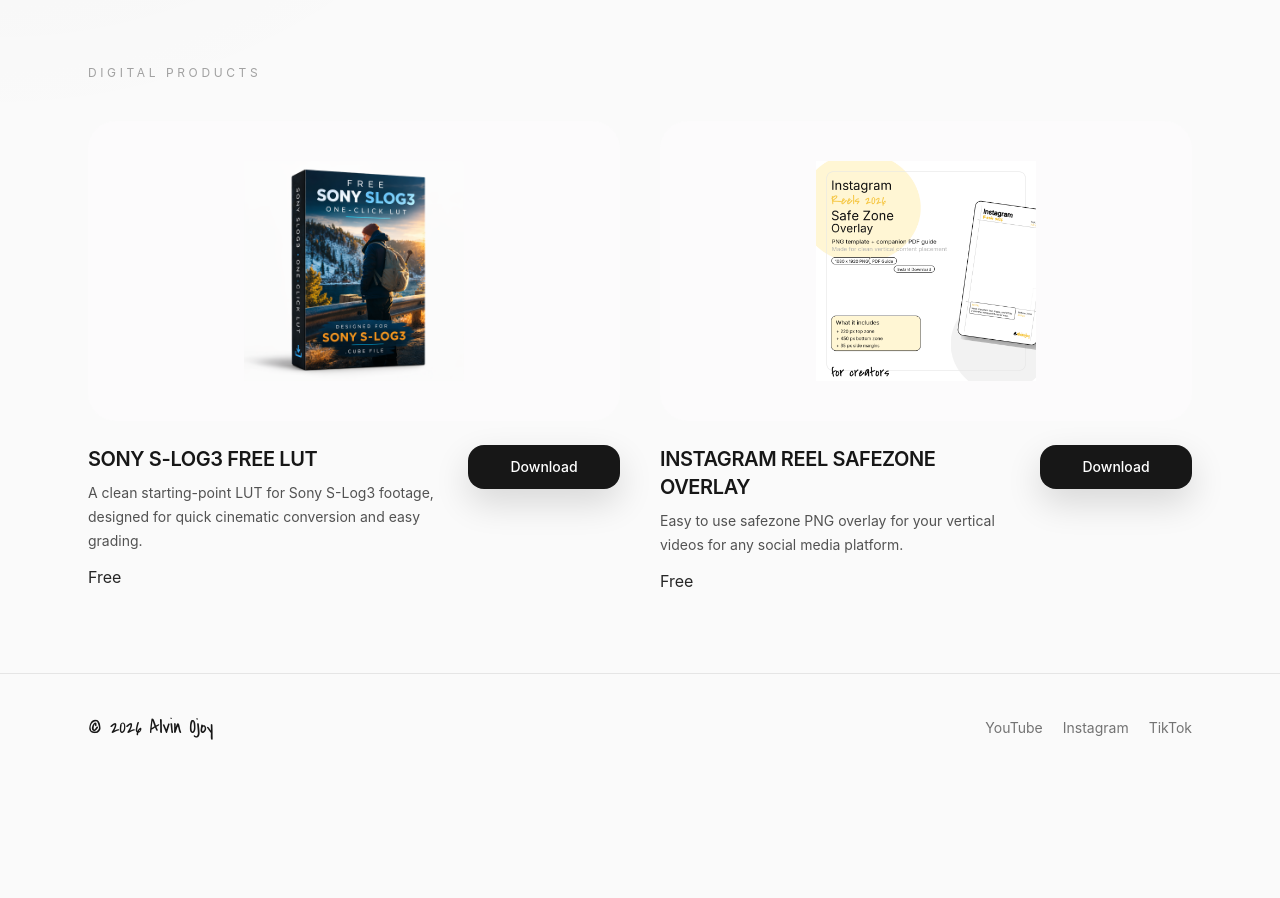
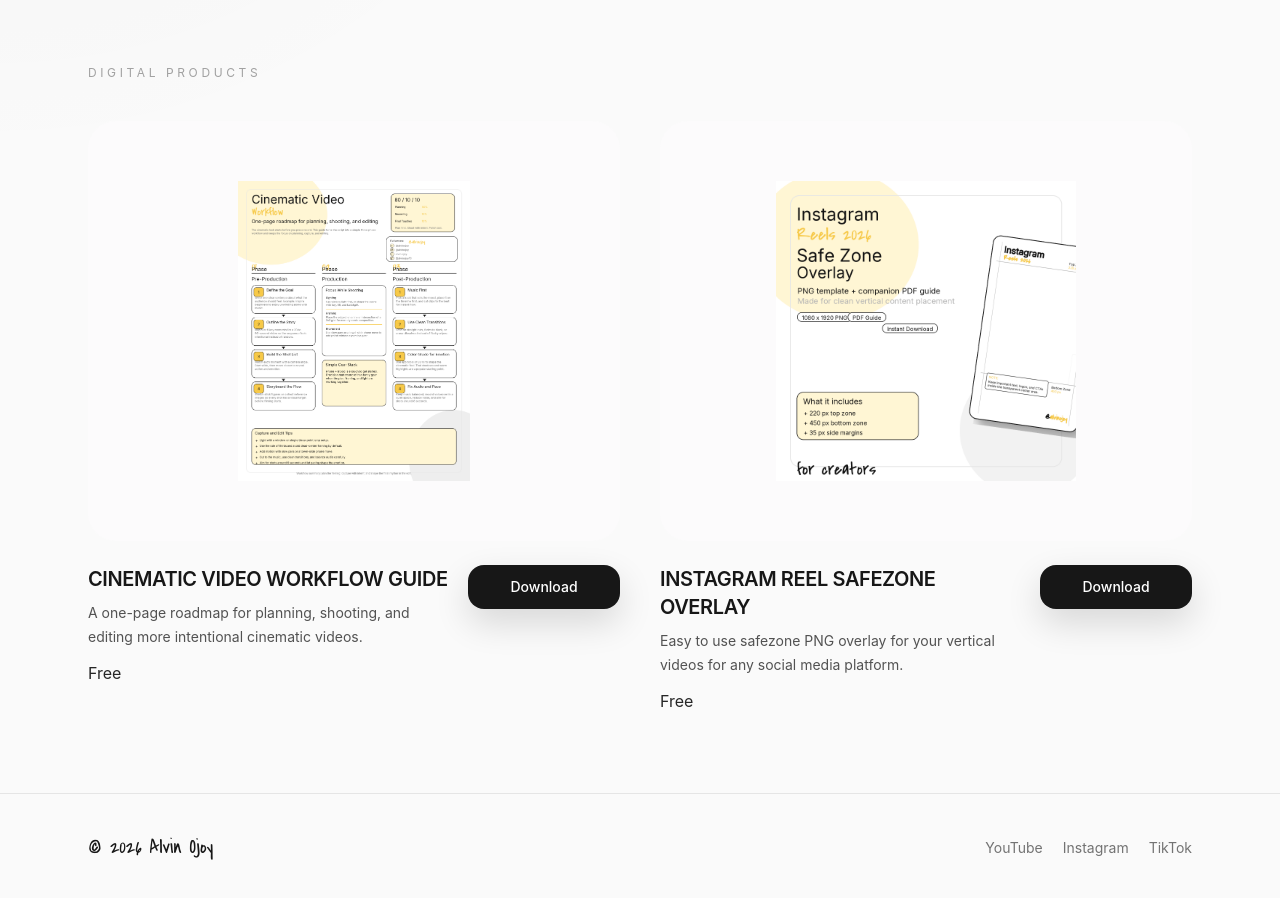
Before and after one commit to alvin-ojoy/my-social-website, a Next.js app: page /shop in a window 1280 px wide. Shown: the part 500-1398 px from the top of the page. Before the commit the page ends 1282 px from the top, so only its background shows below. Built offline with nearby package versions, Linux system fonts and the light colour scheme; no server answers.

Commit message:
Added the Video Workflow content

```diff
--- a/components/sections/featured-products.tsx
+++ b/components/sections/featured-products.tsx
@@ -46,14 +46,16 @@
         <div className="grid gap-10 lg:grid-cols-2">
           {featured.map((product) => (
             <article key={product.slug} className="group">
-              <div className="flex items-center justify-center rounded-[28px] bg-[#fcfbfc] p-8 sm:p-10">
+              <div className="flex min-h-[360px] items-center justify-center rounded-[28px] bg-[#fcfbfc] p-8 sm:min-h-[420px] sm:p-10">
+                <div className="relative h-[240px] w-full max-w-[320px] sm:h-[300px] sm:max-w-[380px]">
                 <Image
                   src={product.coverImage}
                   alt={product.title}
-                  width={320}
-                  height={420}
-                  className="h-auto w-[180px] object-contain transition duration-500 group-hover:scale-[1.02] sm:w-[220px]"
+                  fill
+                  sizes="(max-width: 640px) 320px, 380px"
+                  className="object-contain transition duration-500 group-hover:scale-[1.02]"
                 />
+                </div>
               </div>
 
               <div className="mt-6 flex flex-col gap-5 sm:flex-row sm:items-start sm:justify-between">
--- a/components/ui/product-card.tsx
+++ b/components/ui/product-card.tsx
@@ -5,14 +5,16 @@
 export function ProductCard({ product }: { product: Product }) {
   return (
     <article className="group rounded-[28px] bg-transparent">
-      <div className="flex items-center justify-center rounded-[28px] bg-[#fcfbfc] p-8 sm:p-10">
+      <div className="flex min-h-[360px] items-center justify-center rounded-[28px] bg-[#fcfbfc] p-8 sm:min-h-[420px] sm:p-10">
+        <div className="relative h-[240px] w-full max-w-[320px] sm:h-[300px] sm:max-w-[380px]">
         <Image
           src={product.coverImage}
           alt={product.title}
-          width={320}
-          height={420}
-          className="h-auto w-[180px] object-contain transition duration-500 group-hover:scale-[1.02] sm:w-[220px]"
+          fill
+          sizes="(max-width: 640px) 320px, 380px"
+          className="object-contain transition duration-500 group-hover:scale-[1.02]"
         />
+        </div>
       </div>
 
       <div className="mt-6 flex flex-col gap-5 sm:flex-row sm:items-start sm:justify-between">
--- a/content/products.ts
+++ b/content/products.ts
@@ -10,15 +10,16 @@
 
 export const products: Product[] = [
   {
-    slug: "sony-slog3-free-lut",
-    title: "Sony S-Log3 Free LUT",
+    slug: "cinematic-video-workflow-guide",
+    title: "Cinematic Video Workflow Guide",
     description:
-      "A clean starting-point LUT for Sony S-Log3 footage, designed for quick cinematic conversion and easy grading.",
+      "A one-page roadmap for planning, shooting, and editing more intentional cinematic videos.",
     priceLabel: "Free",
-    fileName: "AO-S-LOG3-FREE.cube.zip",
-    coverImage: "/images/products/sony-slog3-free-lut.png",
+    fileName: "cinematic-video-workflow-guide.pdf",
+    coverImage: "/images/products/cinematic-video-workflow-guide.png",
     isPublished: true,
-  },{
+  },
+  {
     slug: "vertical-overlay-IG",
     title: "Instagram Reel Safezone Overlay",
     description:
```
Also changed, not shown: public/images/products/cinematic-video-workflow-guide.png (added), 1 other file (tests, documents, lock files or other folders).
